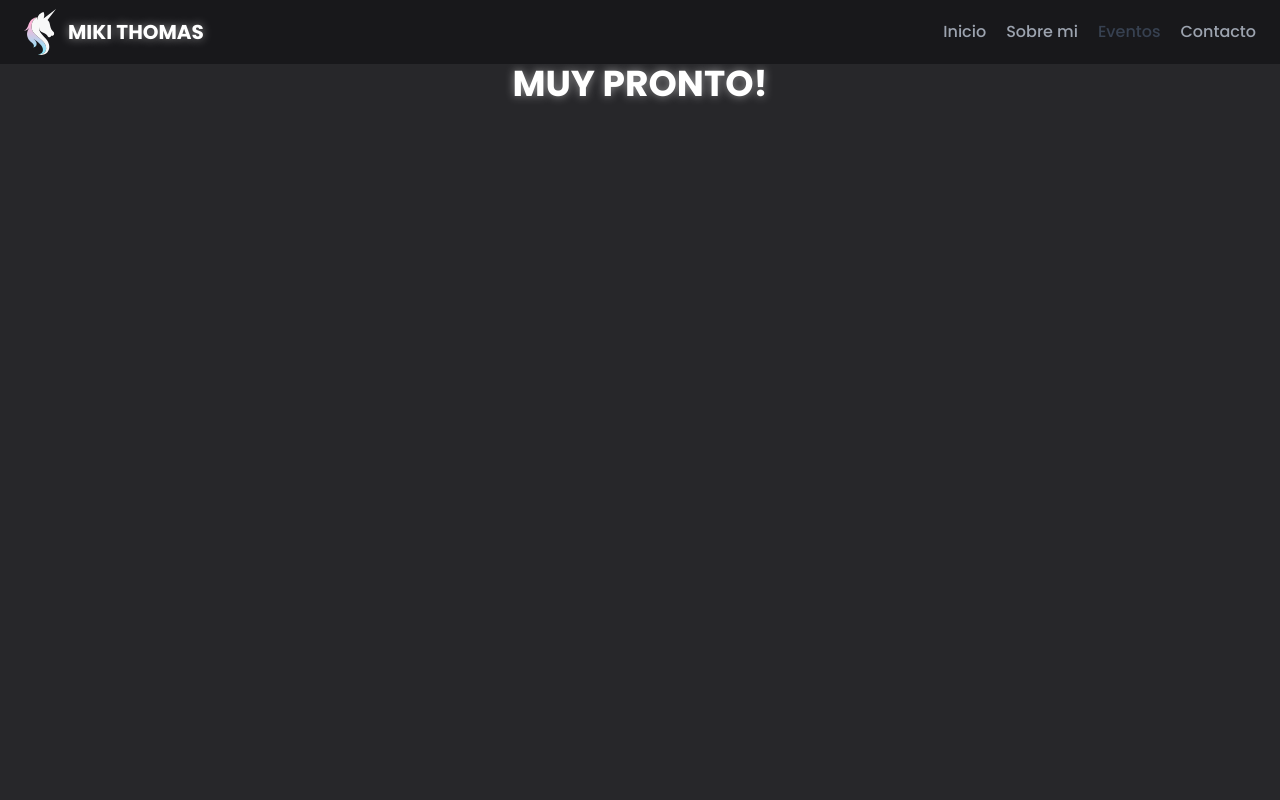
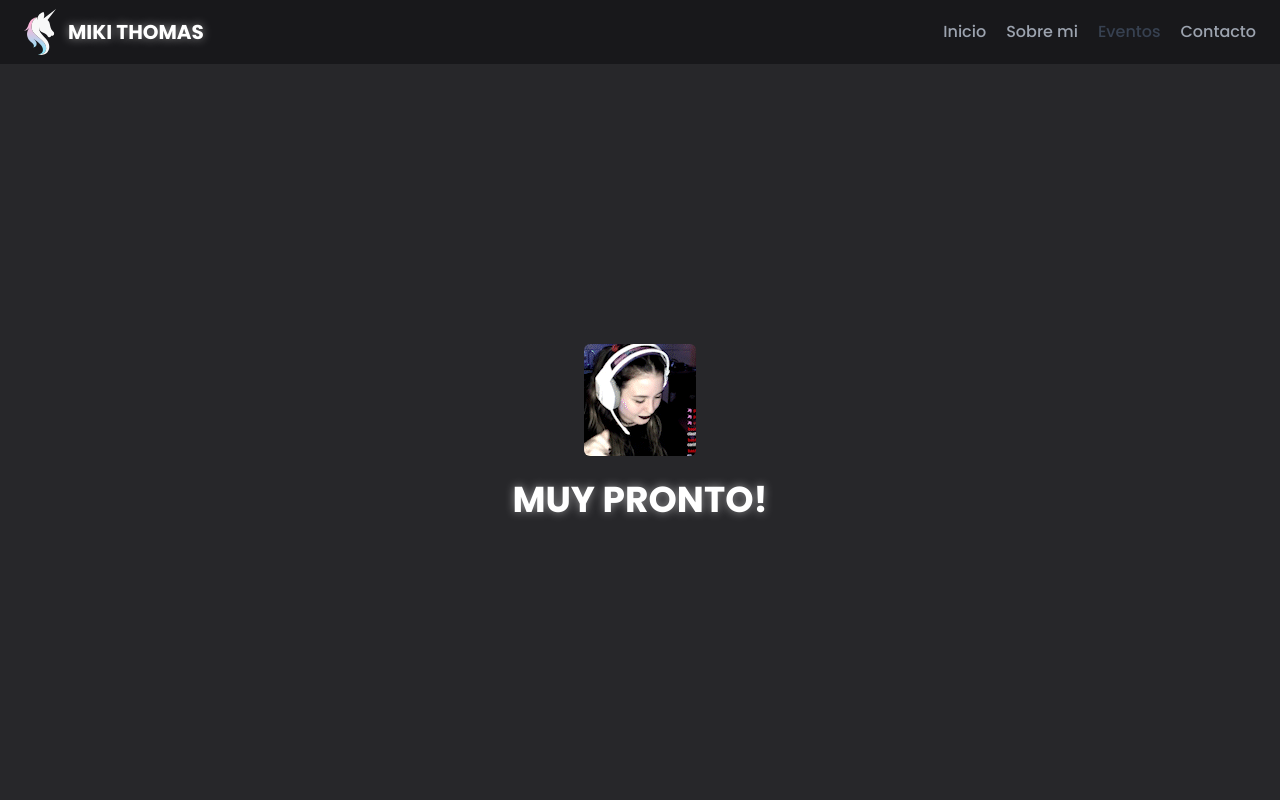
Before and after one commit to Spuknan/test2next, a Next.js app: page /sobre-mi in a window 1280 px wide. Shown: the top 800 px of the page. Built offline with nearby package versions, Linux system fonts and the light colour scheme.

Commit message:
added emote

```diff
--- a/src/app/not-found.jsx
+++ b/src/app/not-found.jsx
@@ -4,7 +4,7 @@ import './globals.css';
 const notFound = () => {
   return (
     <section className="dvh bg-zinc-800 flex flex-col justify-center items-center gap-3">
-      <img src="/gifs/emote_furia.gif" alt="emote furia" />
+      <img src="/gifs/emote_furia.gif" alt="emote furia" className="rounded-md" />
       <h1 className="font-bold text-white text-8xl glow">404</h1>
       <p className="text-zinc-400 text-xl">Esta página no existe!</p>
       <Link href="/" className="px-4 py-1 bg-zinc-700 text-zinc-200 font-semibold text-sm rounded-md hover:bg-zinc-200 hover:text-zinc-900 transition duration-300 hover:animate-none animate-pulse">Volver al inicio</Link>
--- a/src/app/sobre-mi/page.jsx
+++ b/src/app/sobre-mi/page.jsx
@@ -6,8 +6,11 @@ export const metadata = {
 
 const SobreMi = () => {
   return (
-    <div className="bg-zinc-800 h-screen">
-      <div className="flex justify-center items-center text-white font-bold text-4xl glow">MUY PRONTO!</div>
+    <div className="bg-zinc-800 dvh">
+      <div className="dvh flex flex-col gap-6 justify-center items-center text-white font-bold text-4xl glow">
+      <img src="/gifs/emote_baile.gif" alt="emote baile" className="rounded-md" />
+      <h1>MUY PRONTO!</h1>
+      </div>
     </div>
   )
 }
```
Also changed, not shown: public/gifs/emote_baile.gif (added).
